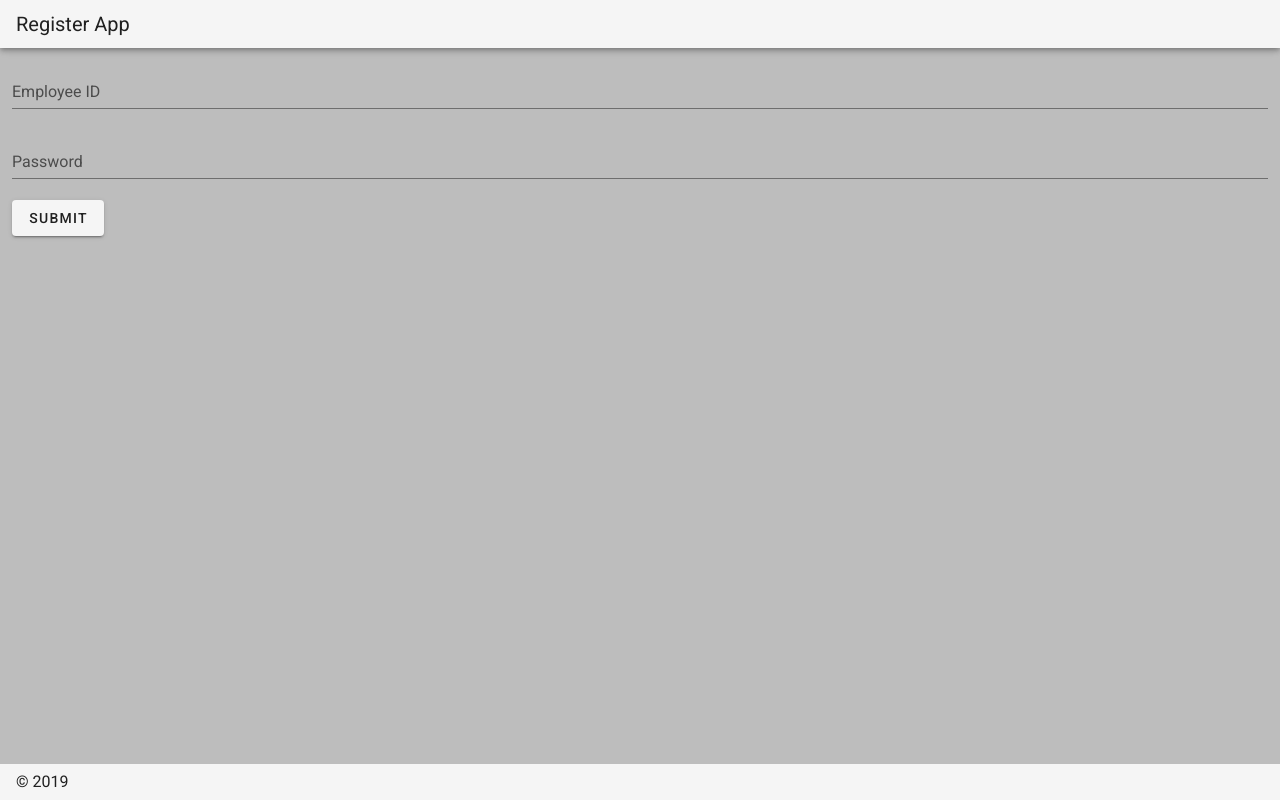
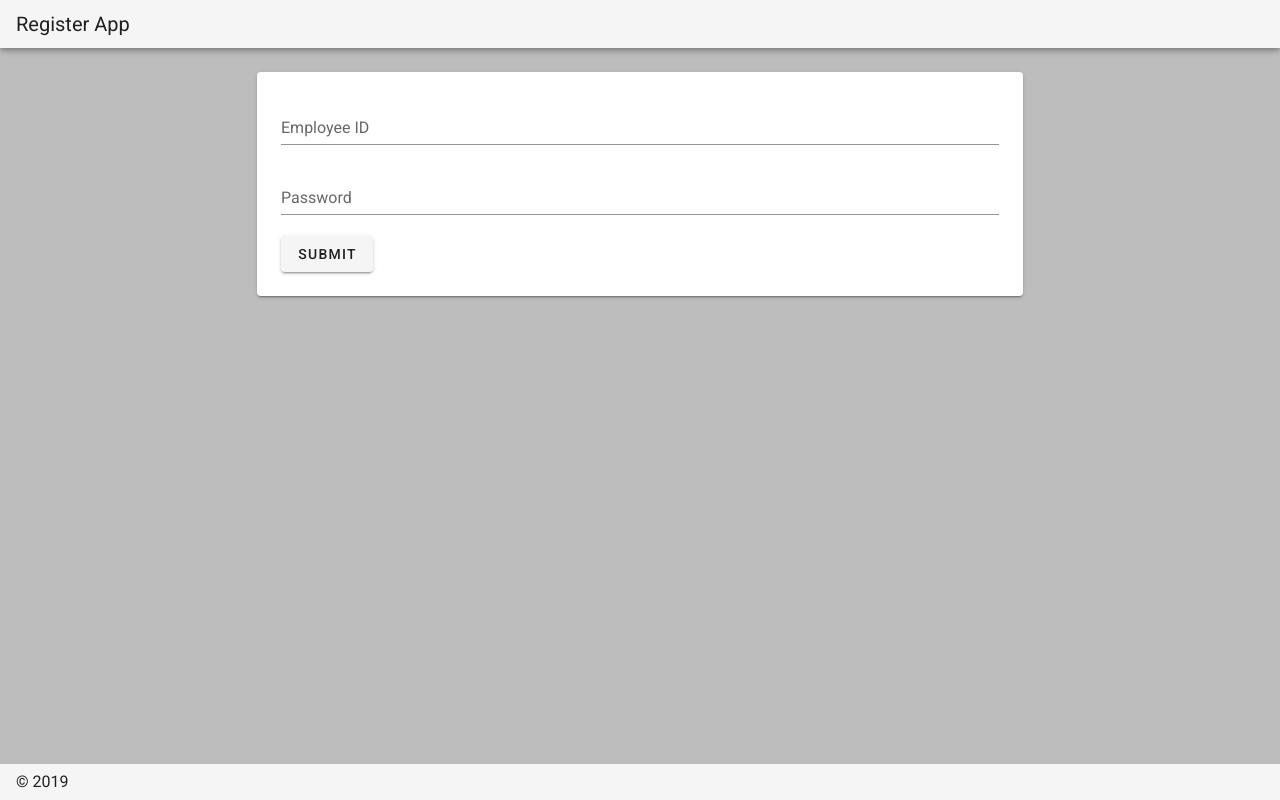
Before and after one commit to vikes-lemonade/register-app, a Nuxt app: page /login in a window 1280 px wide. Built offline with nearby package versions, Linux system fonts and the light colour scheme.

Commit message:
Login/register components

```diff
--- /dev/null
+++ b/components/login/login.vue
@@ -0,0 +1,29 @@
+<template>
+  <div>
+    <v-row align="center" justify="space-around">
+      <v-col cols="8">
+        <v-card>
+         <v-form class="pa-6">
+           <v-text-field label="Employee ID" v-model="id" required></v-text-field>
+           <v-text-field label="Password" v-model="password" required></v-text-field>
+           <v-btn @click="login">Submit</v-btn>
+         </v-form>
+        </v-card>
+      </v-col>
+    </v-row>
+  </div>
+</template>
+
+<script>
+  export default {
+    data: () => ({
+      id: "",
+      password: ""
+    }),
+    methods: {
+      login(){
+        this.$router.push({name: "index"})
+      }
+    }
+  }
+</script>
--- /dev/null
+++ b/components/login/register.vue
@@ -0,0 +1,11 @@
+<template>
+</template>
+
+<script>
+    export default {
+    }
+</script>
+
+<style scoped>
+
+</style>
--- a/package.json
+++ b/package.json
@@ -16,6 +16,7 @@
     "nuxt": "^2.0.0"
   },
   "devDependencies": {
+    "@nuxtjs/proxy": "^1.3.3",
     "@nuxtjs/vuetify": "^1.0.0"
   }
 }
--- a/pages/index.vue
+++ b/pages/index.vue
@@ -28,7 +28,7 @@ export default {
 
   },
   async asyncData({ $axios }) {
-    const data = await $axios.$get('http://testvirt101.herokuapp.com/api/v1/products/all')
+    const data = await $axios.$get('https://peaceful-bastion-45955.herokuapp.com/api/v1/products/all')
     return { productData:data }
   }
 }
--- a/pages/login.vue
+++ b/pages/login.vue
@@ -1,23 +1,18 @@
 <template>
-  <div>
-      <form>
-        <v-text-field label="Employee ID" v-model="id" required></v-text-field>
-        <v-text-field label="Password" v-model="password" required></v-text-field>
-        <v-btn @click="login">Submit</v-btn>
-      </form>
-  </div>
+  <v-container>
+    <login></login>
+  </v-container>
 </template>
 
 <script>
+  import login from "../components/login/login"
   export default {
+    components: {
+      login
+    },
     data: () => ({
-      id: "",
-      password: ""
     }),
     methods: {
-      login(){
-        this.$router.replace({ name:"index" })
-      }
     }
   }
 </script>
--- /dev/null
+++ b/pages/register.vue
@@ -0,0 +1,12 @@
+<template>
+    <register></register>
+</template>
+
+<script>
+  import register from "../components/login/register"
+    export default {
+      components: {
+          register
+      }
+    }
+</script>
```
